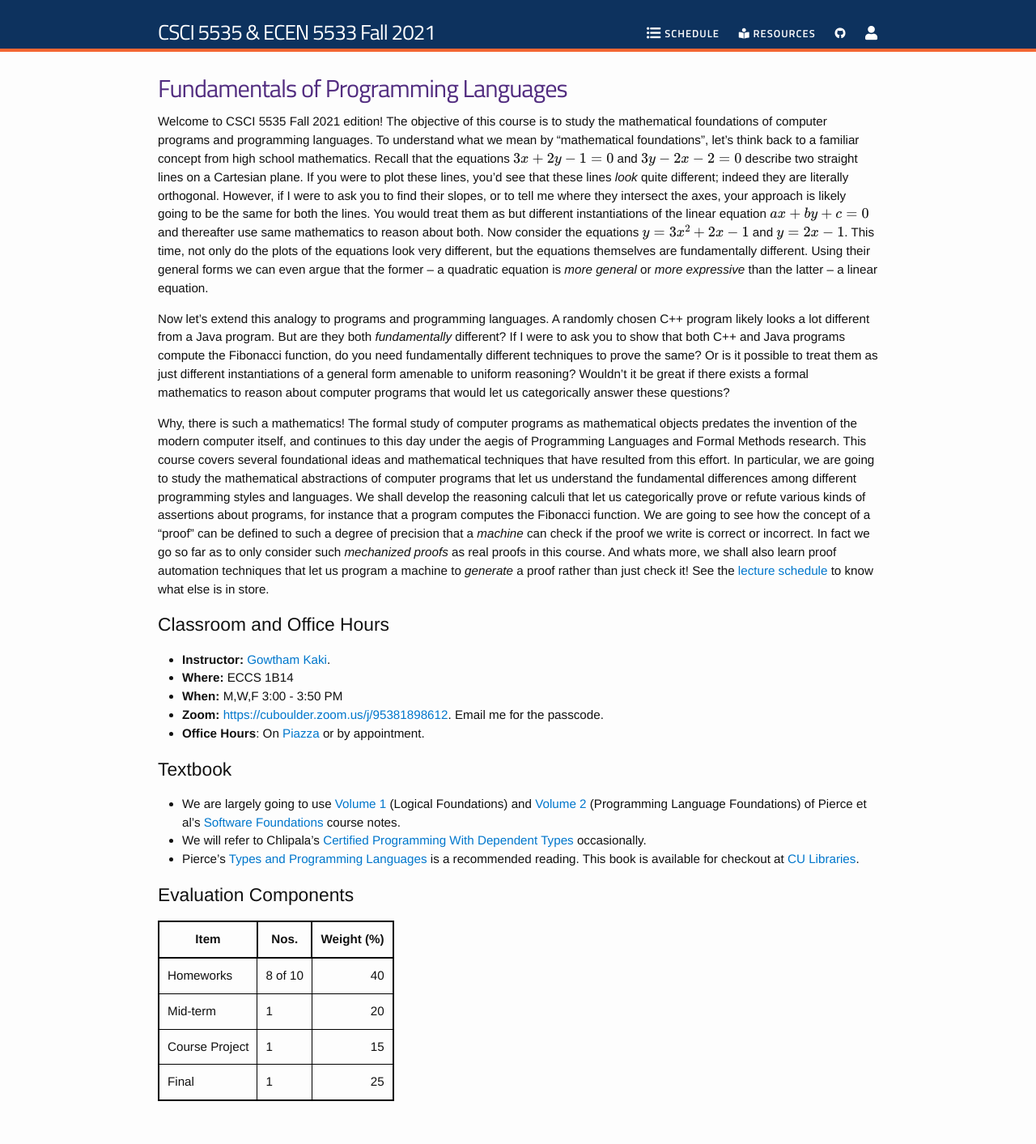
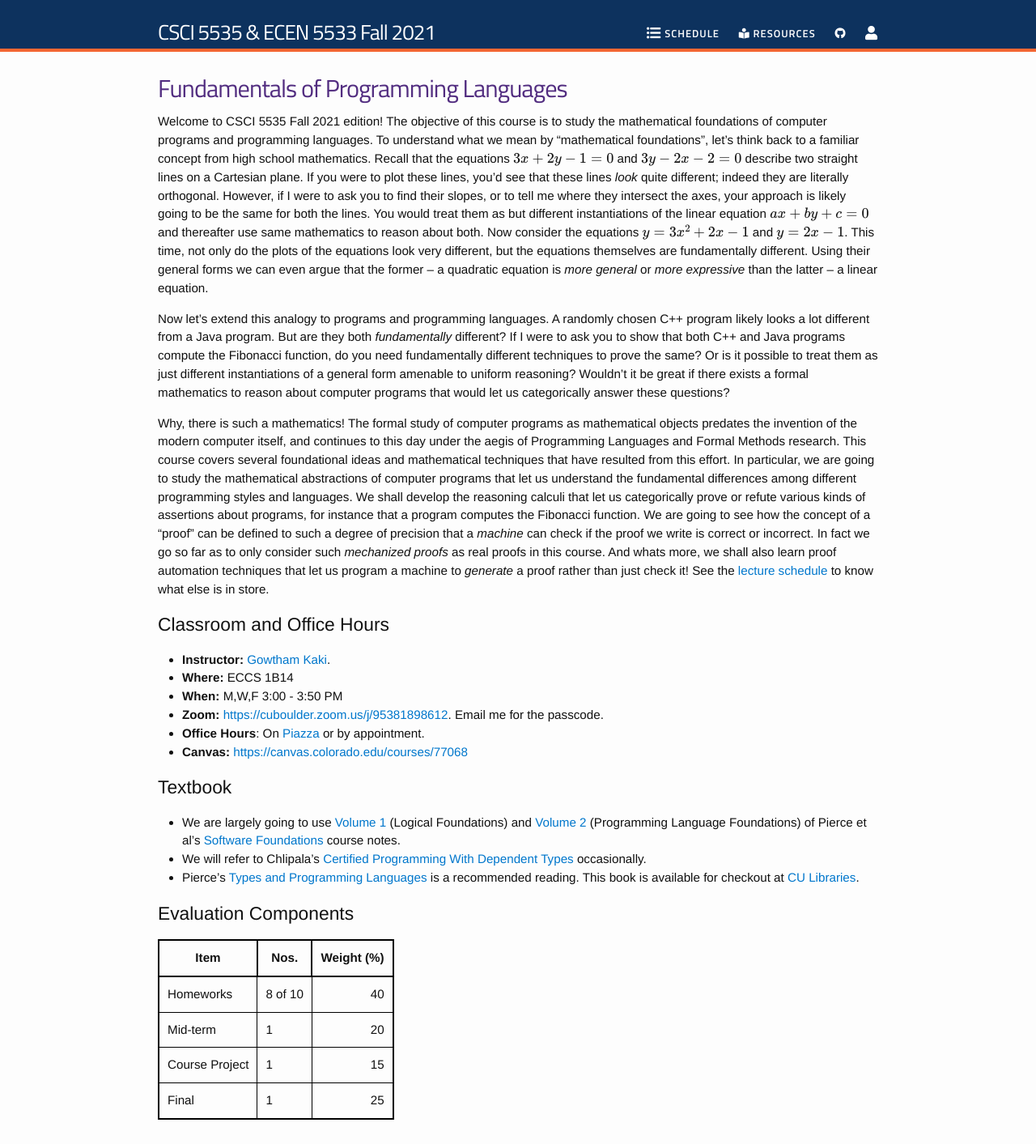
Before and after one commit to csci5535/csci5535.github.io, a Jekyll site: the page built from index.md, in a window 1280 px wide. Shown: the whole page at 81% size. Built offline with Jekyll 4.4.1, drawn with Linux system fonts in a browser that asks for light colours; nearby versions of some CDN libraries; formulas are drawn with MathJax 3; before the commit the page ends 1390 px from its top, so only the background shows below that.

Commit message:
Canvas link added

```diff
--- a/index.md
+++ b/index.md
@@ -63,6 +63,7 @@ schedule](schedule) to know what else is in store.
 * **Zoom:** <https://cuboulder.zoom.us/j/95381898612>. Email me for the
   passcode.
 * **Office Hours**: On [Piazza](https://piazza.com/colorado/fall2021/csci5535) or by appointment.
+* **Canvas:** <https://canvas.colorado.edu/courses/77068>
 
 ## Textbook
 
```
